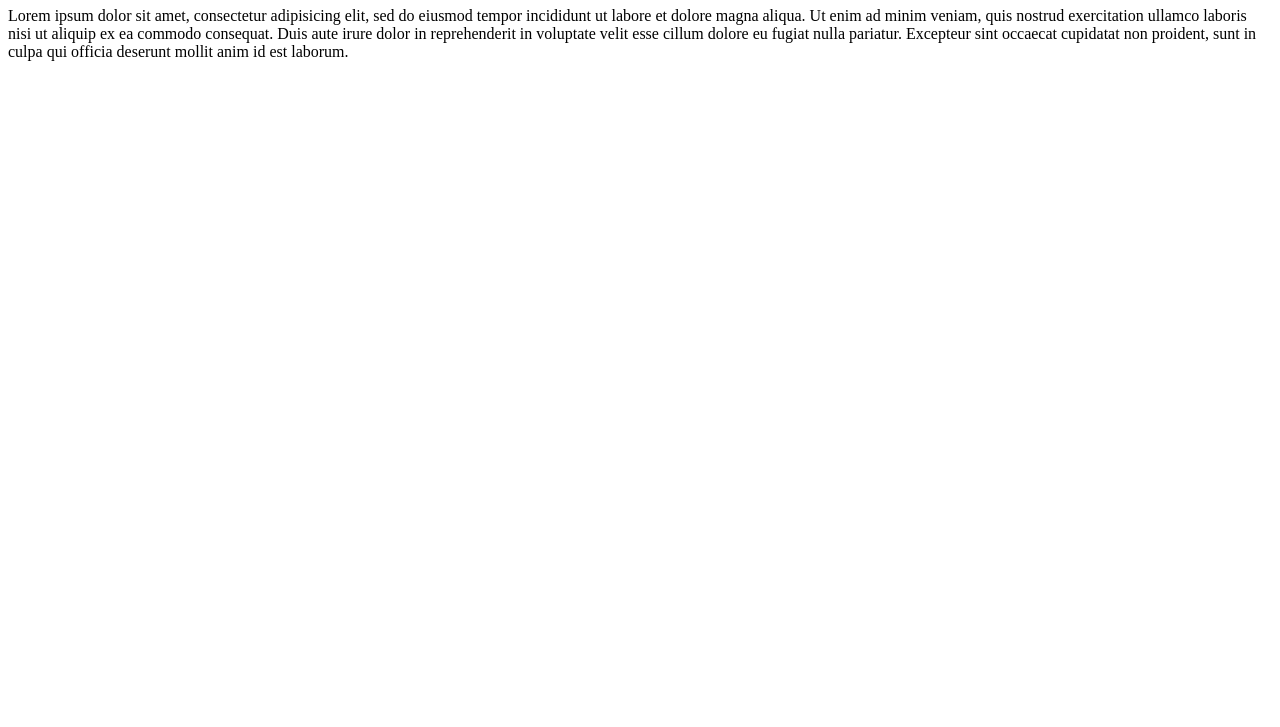
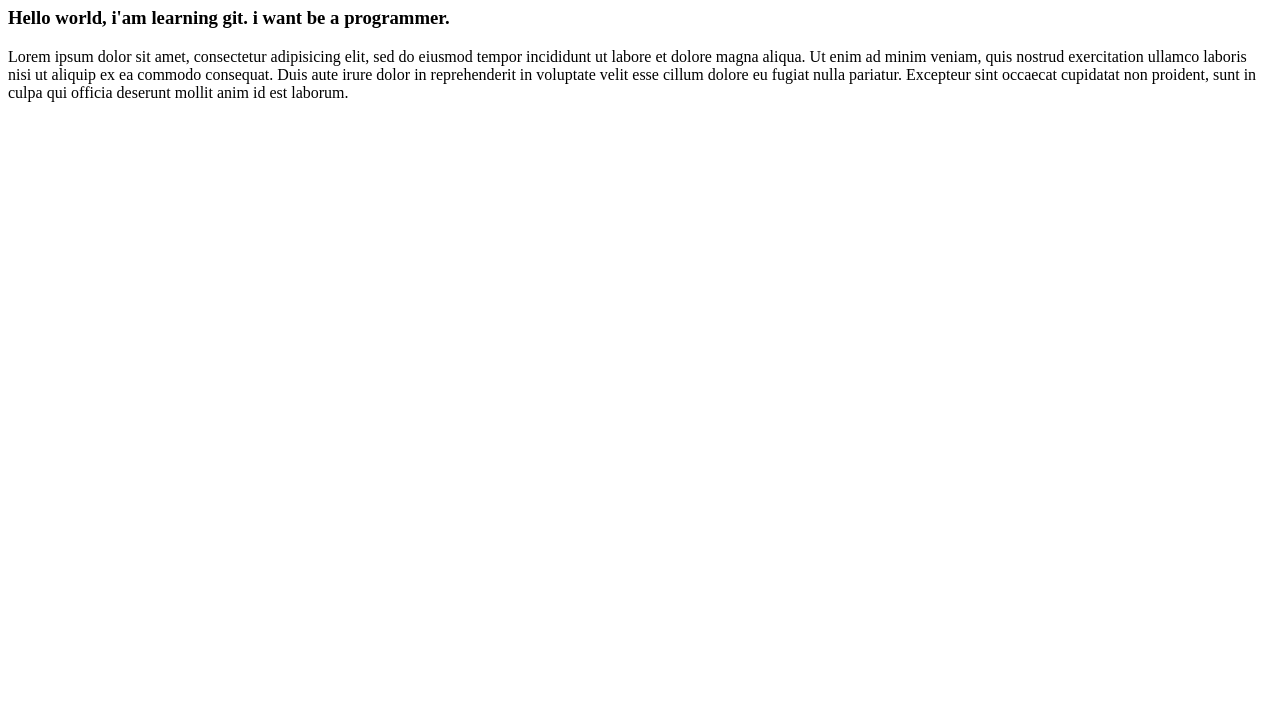
Before and after one commit to zakkizamani/git_learn_2, a plain HTML site: page index.html in a window 1280 px wide. Shown: the part 73-800 px from the top of the page. Drawn offline with Linux system fonts and the light colour scheme.

Commit message:
adding tag h3 and some intro

```diff
--- a/index.html
+++ b/index.html
@@ -8,6 +8,7 @@
 
 <body>
   <h1>Belajar Git Remote</h1>
+  <h3>Hello world, i'am learning git. i want be a programmer. </h3>
   Lorem ipsum dolor sit amet, consectetur adipisicing elit, sed do eiusmod tempor incididunt ut labore et dolore magna aliqua. Ut enim ad minim veniam, quis nostrud exercitation ullamco laboris nisi ut aliquip ex ea commodo consequat. Duis aute irure
   dolor in reprehenderit in voluptate velit esse cillum dolore eu fugiat nulla pariatur. Excepteur sint occaecat cupidatat non proident, sunt in culpa qui officia deserunt mollit anim id est laborum.
 </body>
```
